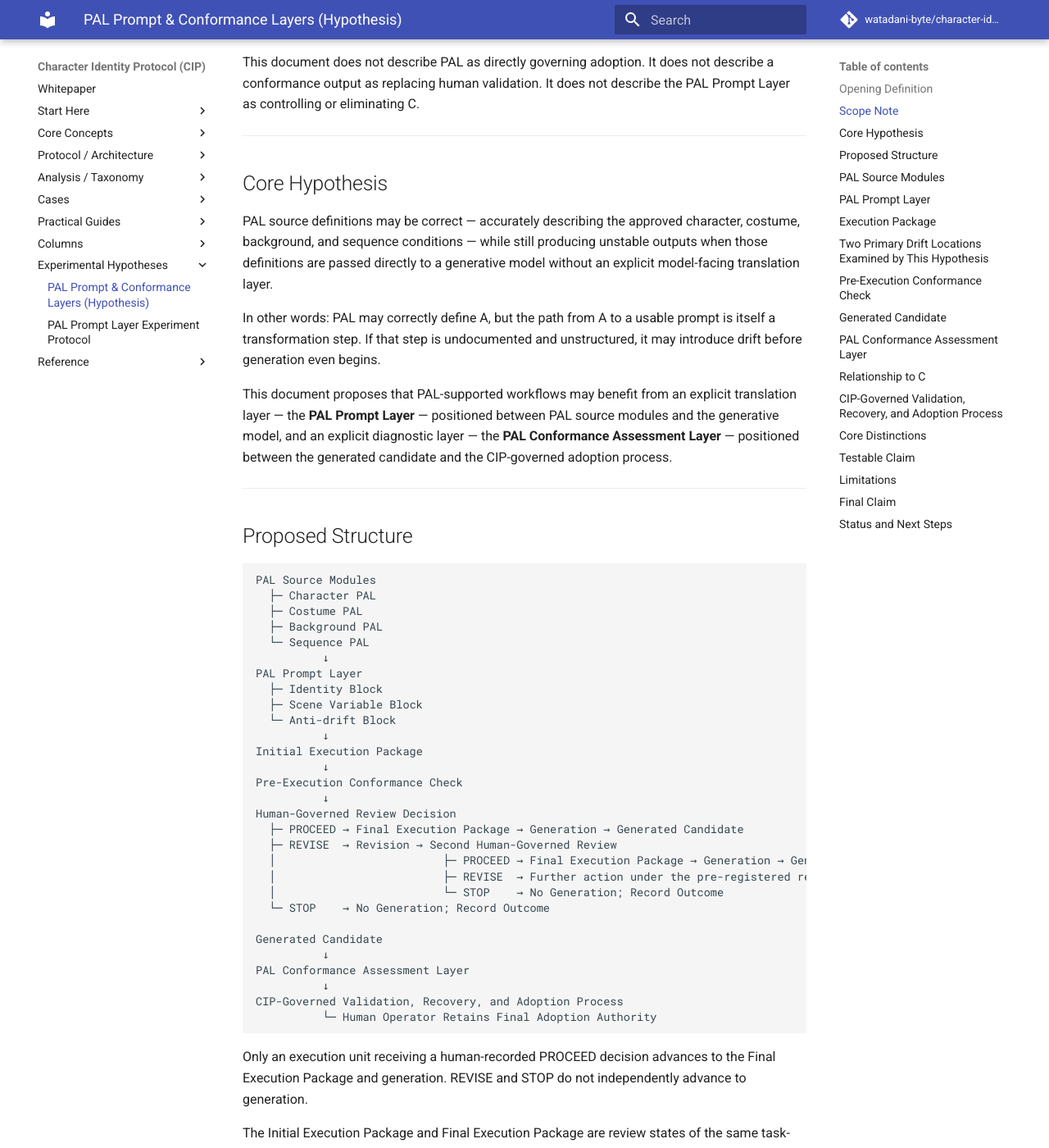
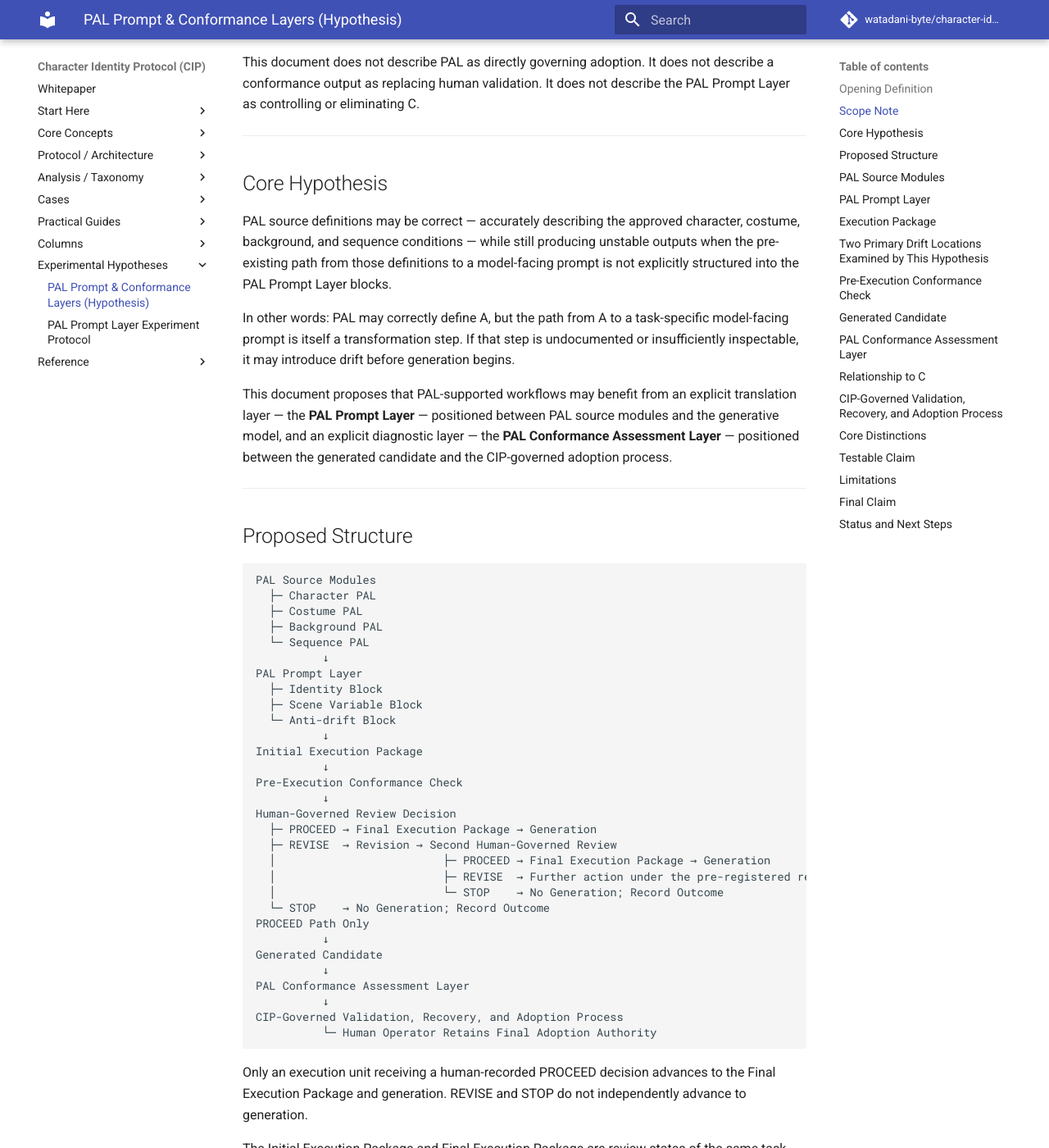
Before and after one commit to watadani-byte/character-identity-protocol, an MkDocs documentation site: the page built from docs/pal_prompt_and_conformance_layers.md, in a window 1280 px wide and 1400 px high, scrolled down 1328 px. Shown: the whole window at 82% size. Built offline with MkDocs 1.6.1 and Material for MkDocs 9.7.7, drawn with Linux system fonts in a browser that asks for light colours; comment, search, counter and statistics services are not loaded.

Commit message:
pal_prompt_and_conformance_layers.md を更新

```diff
--- a/docs/pal_prompt_and_conformance_layers.md
+++ b/docs/pal_prompt_and_conformance_layers.md
@@ -49,9 +49,9 @@ This document does not describe PAL as directly governing adoption. It does not
 
 ## Core Hypothesis
 
-PAL source definitions may be correct — accurately describing the approved character, costume, background, and sequence conditions — while still producing unstable outputs when those definitions are passed directly to a generative model without an explicit model-facing translation layer.
+PAL source definitions may be correct — accurately describing the approved character, costume, background, and sequence conditions — while still producing unstable outputs when the pre-existing path from those definitions to a model-facing prompt is not explicitly structured into the PAL Prompt Layer blocks.
 
-In other words: PAL may correctly define A, but the path from A to a usable prompt is itself a transformation step. If that step is undocumented and unstructured, it may introduce drift before generation even begins.
+In other words: PAL may correctly define A, but the path from A to a task-specific model-facing prompt is itself a transformation step. If that step is undocumented or insufficiently inspectable, it may introduce drift before generation begins.
 
 This document proposes that PAL-supported workflows may benefit from an explicit translation layer — the **PAL Prompt Layer** — positioned between PAL source modules and the generative model, and an explicit diagnostic layer — the **PAL Conformance Assessment Layer** — positioned between the generated candidate and the CIP-governed adoption process.
 
@@ -76,13 +76,14 @@ Initial Execution Package
 Pre-Execution Conformance Check
           ↓
 Human-Governed Review Decision
-  ├─ PROCEED → Final Execution Package → Generation → Generated Candidate
+  ├─ PROCEED → Final Execution Package → Generation
   ├─ REVISE  → Revision → Second Human-Governed Review
-  │                         ├─ PROCEED → Final Execution Package → Generation → Generated Candidate
+  │                         ├─ PROCEED → Final Execution Package → Generation
   │                         ├─ REVISE  → Further action under the pre-registered review policy
   │                         └─ STOP    → No Generation; Record Outcome
   └─ STOP    → No Generation; Record Outcome
-
+PROCEED Path Only
+          ↓
 Generated Candidate
           ↓
 PAL Conformance Assessment Layer
```
